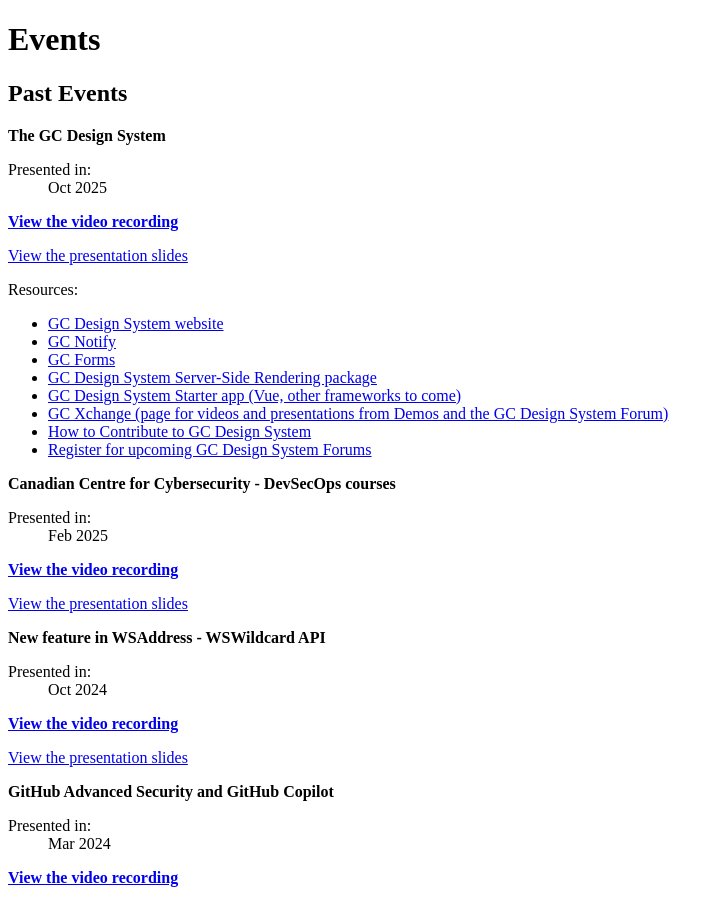
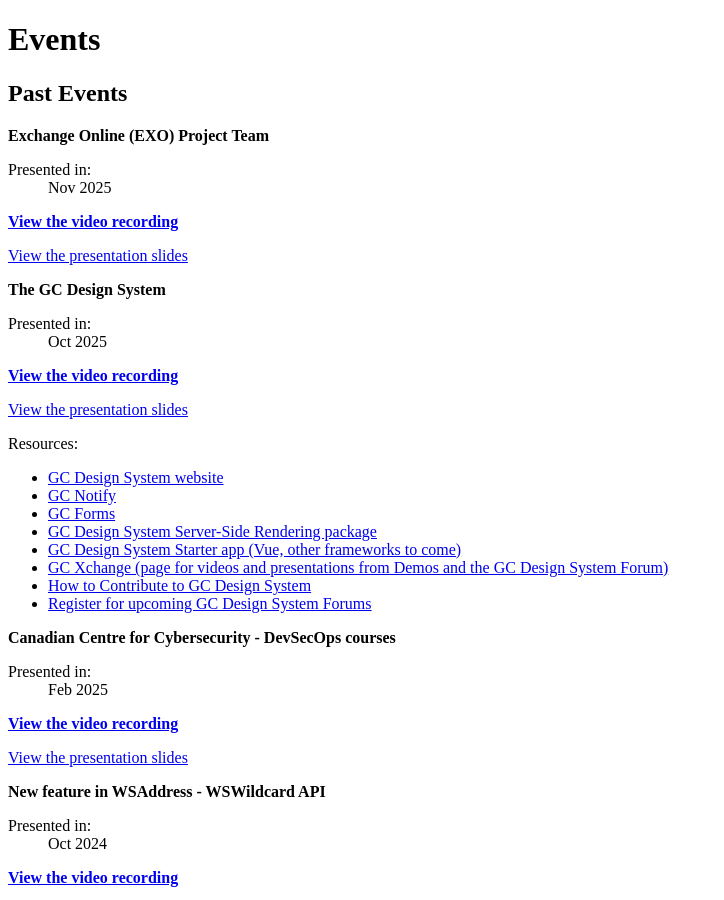
Before and after one commit to esdc-devcop/esdc-devcop.github.io, a Jekyll site: the page built from docs/_pages/events.md, in a window 1280 px wide and 900 px high. Shown: the whole window, without its empty margins (0-724 px from the left). Built offline with Jekyll 4.4.1, drawn with Linux system fonts in a browser that asks for light colours; comment, search, counter and statistics services are not loaded.

Commit message:
added november content

```diff
--- a/docs/_data/events.yml
+++ b/docs/_data/events.yml
@@ -1,4 +1,9 @@
 past:
+  - month: Nov 2025
+    topic: Exchange Online (EXO) Project Team
+    recording: https://014gc.sharepoint.com/:v:/r/sites/DEVCommunity/Shared%20Documents/DevCoP%20-%20Past%20Events/2025_11_26_DevCoP.mp4?csf=1&web=1&e=9w0Fj6
+    presentation: https://014gc.sharepoint.com/:p:/r/sites/ExchangeMigration/_layouts/15/Doc.aspx?sourcedoc=%7BE4B173FD-3D29-4C7C-94D6-5440B7589DF4%7D&file=ESDC%20Email%20Domain%20Change%20(Working%20Level%20Presentation).pptx&action=edit&mobileredirect=true
+
   - month: Oct 2025
     topic: The GC Design System
     recording: https://014gc.sharepoint.com/:v:/r/sites/DEVCommunity/Shared%20Documents/DevCoP%20-%20Past%20Events/2025_10_30_DevCoP.mp4?csf=1&web=1&e=PPTWfh
```
